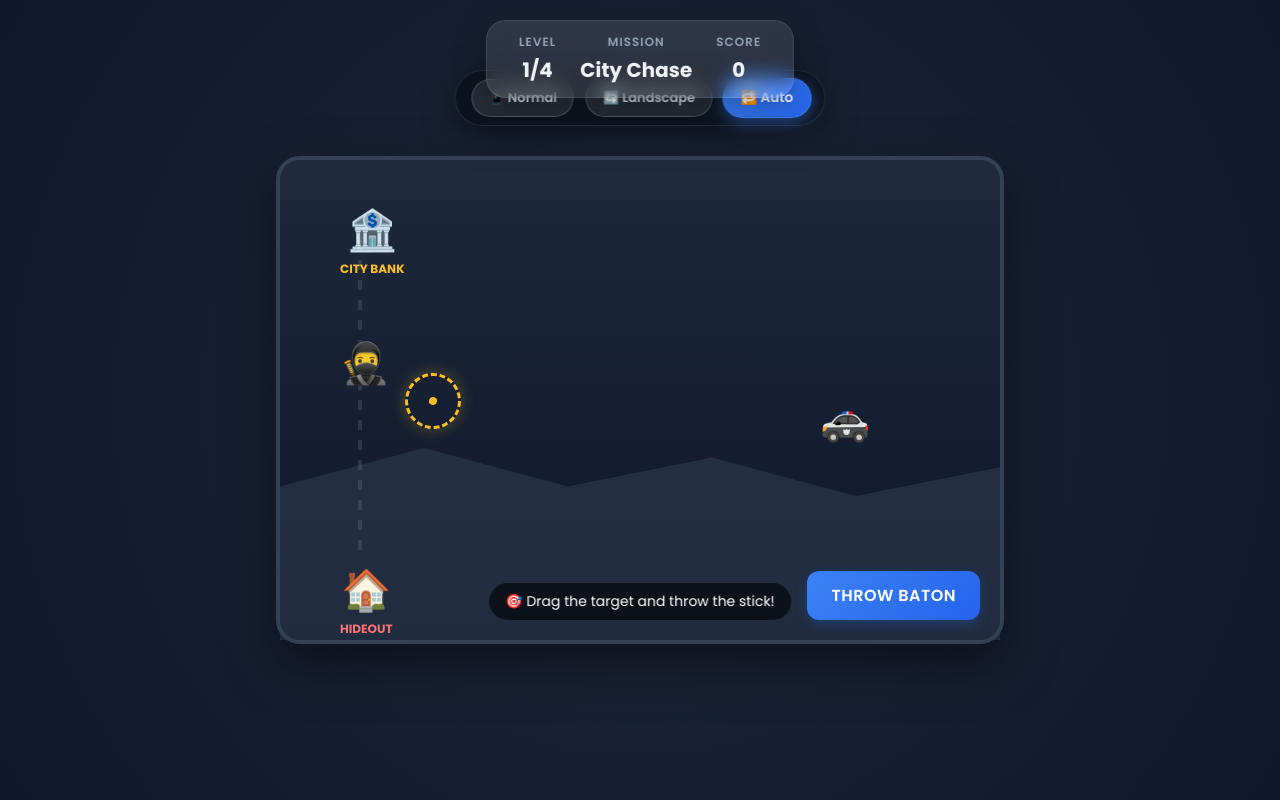
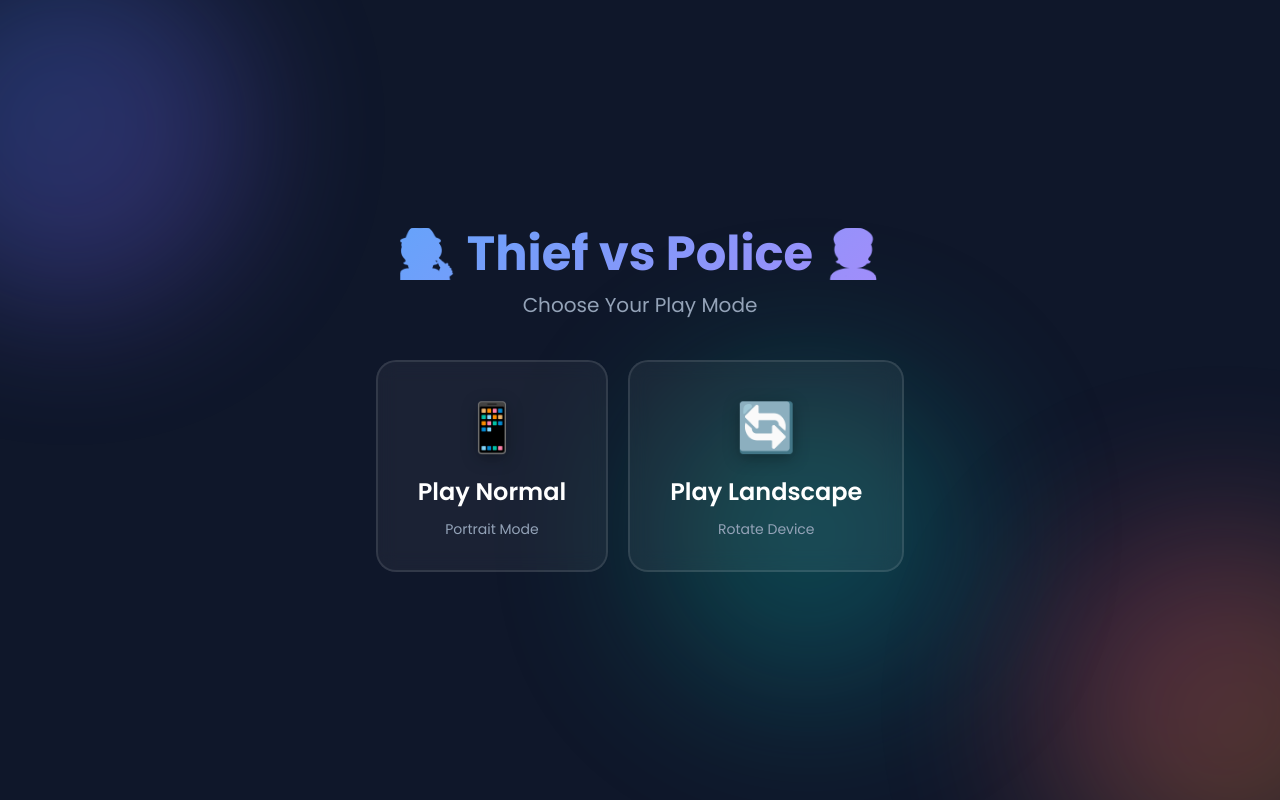
Before and after one commit to mickeyAlem27/Simple-verification, a React (Vite) app in the folder thief-police-captcha/: page / in a window 1280 px wide. Built offline with nearby package versions, Linux system fonts and the light colour scheme.

Commit message:
Add orientation selection screen and improve landscape view - v1.1.6

```diff
--- a/thief-police-captcha/package.json
+++ b/thief-police-captcha/package.json
@@ -1,6 +1,6 @@
 {
   "name": "thief-police-captcha",
-  "version": "1.1.5",
+  "version": "1.1.6",
   "description": "A React captcha widget for thief-police game verification",
   "main": "dist/thief-catch-widget.umd.js",
   "module": "dist/thief-catch-widget.mjs",
--- a/thief-police-captcha/src/App.css
+++ b/thief-police-captcha/src/App.css
@@ -29,73 +29,6 @@ body {
   position: relative;
   overflow: visible;
   -webkit-overflow-scrolling: touch;
-}
-
-/* Orientation Controls */
-.orientation-controls {
-  position: absolute;
-  top: 70px;
-  left: 50%;
-  transform: translateX(-50%);
-  display: flex;
-  gap: 12px;
-  background: rgba(0, 0, 0, 0.4);
-  backdrop-filter: blur(20px);
-  -webkit-backdrop-filter: blur(20px);
-  padding: 8px 16px;
-  border-radius: 30px;
-  border: 1px solid rgba(255, 255, 255, 0.1);
-  box-shadow: 0 8px 32px rgba(0, 0, 0, 0.5);
-  z-index: 99;
-  animation: slideDown 0.5s ease-out;
-}
-
-@keyframes slideDown {
-  from {
-    opacity: 0;
-    transform: translateX(-50%) translateY(-20px);
-  }
-
-  to {
-    opacity: 1;
-    transform: translateX(-50%) translateY(0);
-  }
-}
-
-.orientation-btn {
-  background: rgba(255, 255, 255, 0.1);
-  border: 1px solid rgba(255, 255, 255, 0.2);
-  color: #cbd5e1;
-  padding: 8px 16px;
-  border-radius: 20px;
-  font-family: 'Poppins', sans-serif;
-  font-size: 13px;
-  font-weight: 600;
-  cursor: pointer;
-  transition: all 0.3s cubic-bezier(0.4, 0, 0.2, 1);
-  display: flex;
-  align-items: center;
-  gap: 6px;
-  white-space: nowrap;
-}
-
-.orientation-btn:hover {
-  background: rgba(255, 255, 255, 0.2);
-  border-color: rgba(255, 255, 255, 0.3);
-  transform: translateY(-2px);
-  box-shadow: 0 4px 12px rgba(59, 130, 246, 0.3);
-}
-
-.orientation-btn.active {
-  background: linear-gradient(135deg, #3b82f6, #2563eb);
-  border-color: #3b82f6;
-  color: white;
-  box-shadow: 0 4px 16px rgba(59, 130, 246, 0.5);
-  transform: scale(1.05);
-}
-
-.orientation-btn:active {
-  transform: scale(0.95);
 }
 
 /* --- HUD (Heads-Up Display) --- */
@@ -197,7 +130,7 @@ body {
       width: 720px;
       height: 480px;
       transform-origin: center center;
-      transform: scale(calc(min(90vw / 720, 85vh / 480)));
+      transform: scale(calc(min(85vw / 720, 80vh / 480)));
       border-radius: 8px;
       border: 2px solid #334155;
       -webkit-touch-callout: none;
--- a/thief-police-captcha/src/App.jsx
+++ b/thief-police-captcha/src/App.jsx
@@ -2,18 +2,19 @@ import React, { useMemo, useState } from "react";
 import ThiefCatchScene from "./ThiefCatchScene";
 import JungleHuntScene from "./JungleHuntScene";
 import TempleRunScene from "./TempleRunScene";
+import OrientationSelector from "./OrientationSelector";
 import "./App.css";
 
 const TOTAL_LEVELS = 4;
 
 export default function App({ onSuccess }) {
+  const [orientation, setOrientation] = useState(null); // null, 'normal', or 'landscape'
   const [currentLevel, setCurrentLevel] = useState(1);
   const [score, setScore] = useState(0);
   const [result, setResult] = useState(null); // "success", "fail", or null
   const [resultMeta, setResultMeta] = useState({});
   const [gameKey, setGameKey] = useState(0); // Used to force-reset levels
   const [roundsCleared, setRoundsCleared] = useState(0); // Track rounds for Level 2 Score Attack
-  const [orientationMode, setOrientationMode] = useState('auto'); // 'auto', 'portrait', 'landscape'
 
   const handleRetry = () => {
     // Retry the CURRENT level, don't reset to 1
@@ -142,32 +143,13 @@ export default function App({ onSuccess }) {
   };
 
   return (
-    <div className="game-container" data-orientation={orientationMode}>
-      {/* Orientation Toggle Buttons */}
-      <div className="orientation-controls">
-        <button
-          className={`orientation-btn ${orientationMode === 'portrait' ? 'active' : ''}`}
-          onClick={() => setOrientationMode('portrait')}
-          title="Normal View"
-        >
-          📱 Normal
-        </button>
-        <button
-          className={`orientation-btn ${orientationMode === 'landscape' ? 'active' : ''}`}
-          onClick={() => setOrientationMode('landscape')}
-          title="Landscape View"
-        >
-          🔄 Landscape
-        </button>
-        <button
-          className={`orientation-btn ${orientationMode === 'auto' ? 'active' : ''}`}
-          onClick={() => setOrientationMode('auto')}
-          title="Auto Detect"
-        >
-          🔁 Auto
-        </button>
-      </div>
+    <>
+      {/* Show orientation selector if not selected yet */}
+      {!orientation && <OrientationSelector onSelect={setOrientation} />}
 
+      {/* Show game only after orientation is selected */}
+      {orientation && (
+        <div className={`game-container ${orientation === 'landscape' ? 'landscape-mode' : 'normal-mode'}`}>
           {/* HUD */}
           <div className="game-hud">
             <div className="hud-item">
@@ -379,5 +361,7 @@ export default function App({ onSuccess }) {
             </div>
           )}
         </div>
+      )}
+    </>
   );
 }
--- /dev/null
+++ b/thief-police-captcha/src/OrientationSelector.css
@@ -0,0 +1,213 @@
+.orientation-selector {
+    position: fixed;
+    inset: 0;
+    display: flex;
+    align-items: center;
+    justify-content: center;
+    background: #0f172a;
+    z-index: 1000;
+    animation: fadeIn 0.5s ease-out;
+}
+
+@keyframes fadeIn {
+    from {
+        opacity: 0;
+    }
+
+    to {
+        opacity: 1;
+    }
+}
+
+/* Animated Blur Background */
+.animated-background {
+    position: absolute;
+    inset: 0;
+    overflow: hidden;
+}
+
+.blur-circle {
+    position: absolute;
+    border-radius: 50%;
+    filter: blur(80px);
+    opacity: 0.3;
+    animation: float 8s ease-in-out infinite;
+}
+
+.blur-circle-1 {
+    width: 400px;
+    height: 400px;
+    background: linear-gradient(135deg, #3b82f6, #8b5cf6);
+    top: -100px;
+    left: -100px;
+    animation-delay: 0s;
+}
+
+.blur-circle-2 {
+    width: 350px;
+    height: 350px;
+    background: linear-gradient(135deg, #ec4899, #f59e0b);
+    bottom: -100px;
+    right: -100px;
+    animation-delay: 2s;
+}
+
+.blur-circle-3 {
+    width: 300px;
+    height: 300px;
+    background: linear-gradient(135deg, #10b981, #06b6d4);
+    top: 50%;
+    left: 50%;
+    transform: translate(-50%, -50%);
+    animation-delay: 4s;
+}
+
+@keyframes float {
+
+    0%,
+    100% {
+        transform: translate(0, 0) scale(1);
+    }
+
+    33% {
+        transform: translate(30px, -30px) scale(1.1);
+    }
+
+    66% {
+        transform: translate(-30px, 30px) scale(0.9);
+    }
+}
+
+/* Content */
+.selector-content {
+    position: relative;
+    z-index: 1;
+    text-align: center;
+    padding: 40px 20px;
+    max-width: 600px;
+    width: 100%;
+}
+
+.game-title h1 {
+    font-size: 48px;
+    font-weight: 700;
+    margin: 0 0 10px 0;
+    background: linear-gradient(135deg, #60a5fa, #a78bfa);
+    -webkit-background-clip: text;
+    background-clip: text;
+    -webkit-text-fill-color: transparent;
+    animation: slideDown 0.6s ease-out;
+}
+
+.game-title p {
+    font-size: 20px;
+    color: #94a3b8;
+    margin: 0 0 40px 0;
+    animation: slideDown 0.8s ease-out;
+}
+
+@keyframes slideDown {
+    from {
+        opacity: 0;
+        transform: translateY(-20px);
+    }
+
+    to {
+        opacity: 1;
+        transform: translateY(0);
+    }
+}
+
+/* Buttons */
+.button-container {
+    display: flex;
+    gap: 20px;
+    justify-content: center;
+    flex-wrap: wrap;
+}
+
+.mode-button {
+    position: relative;
+    display: flex;
+    flex-direction: column;
+    align-items: center;
+    gap: 10px;
+    padding: 30px 40px;
+    background: rgba(255, 255, 255, 0.05);
+    backdrop-filter: blur(10px);
+    border: 2px solid rgba(255, 255, 255, 0.1);
+    border-radius: 20px;
+    cursor: pointer;
+    transition: all 0.3s ease;
+    min-width: 200px;
+    animation: scaleIn 0.6s ease-out;
+    animation-fill-mode: backwards;
+}
+
+.normal-mode {
+    animation-delay: 0.2s;
+}
+
+.landscape-mode {
+    animation-delay: 0.4s;
+}
+
+@keyframes scaleIn {
+    from {
+        opacity: 0;
+        transform: scale(0.8);
+    }
+
+    to {
+        opacity: 1;
+        transform: scale(1);
+    }
+}
+
+.mode-button:hover {
+    transform: translateY(-5px);
+    border-color: rgba(255, 255, 255, 0.3);
+    background: rgba(255, 255, 255, 0.1);
+    box-shadow: 0 10px 30px rgba(59, 130, 246, 0.3);
+}
+
+.mode-button:active {
+    transform: translateY(-2px);
+}
+
+.button-icon {
+    font-size: 48px;
+    filter: drop-shadow(0 4px 8px rgba(0, 0, 0, 0.3));
+}
+
+.button-text {
+    font-size: 24px;
+    font-weight: 600;
+    color: white;
+}
+
+.button-desc {
+    font-size: 14px;
+    color: #94a3b8;
+}
+
+/* Mobile Responsive */
+@media (max-width: 600px) {
+    .game-title h1 {
+        font-size: 36px;
+    }
+
+    .game-title p {
+        font-size: 16px;
+    }
+
+    .button-container {
+        flex-direction: column;
+        align-items: center;
+    }
+
+    .mode-button {
+        width: 100%;
+        max-width: 300px;
+    }
+}
--- /dev/null
+++ b/thief-police-captcha/src/OrientationSelector.jsx
@@ -0,0 +1,41 @@
+import React from 'react';
+import './OrientationSelector.css';
+
+export default function OrientationSelector({ onSelect }) {
+    return (
+        <div className="orientation-selector">
+            <div className="animated-background">
+                <div className="blur-circle blur-circle-1"></div>
+                <div className="blur-circle blur-circle-2"></div>
+                <div className="blur-circle blur-circle-3"></div>
+            </div>
+
+            <div className="selector-content">
+                <div className="game-title">
+                    <h1>🕵️ Thief vs Police 👮</h1>
+                    <p>Choose Your Play Mode</p>
+                </div>
+
+                <div className="button-container">
+                    <button
+                        className="mode-button normal-mode"
+                        onClick={() => onSelect('normal')}
+                    >
+                        <span className="button-icon">📱</span>
+                        <span className="button-text">Play Normal</span>
+                        <span className="button-desc">Portrait Mode</span>
+                    </button>
+
+                    <button
+                        className="mode-button landscape-mode"
+                        onClick={() => onSelect('landscape')}
+                    >
+                        <span className="button-icon">🔄</span>
+                        <span className="button-text">Play Landscape</span>
+                        <span className="button-desc">Rotate Device</span>
+                    </button>
+                </div>
+            </div>
+        </div>
+    );
+}
```
Lines whose indentation alone changed are shown as unchanged.
